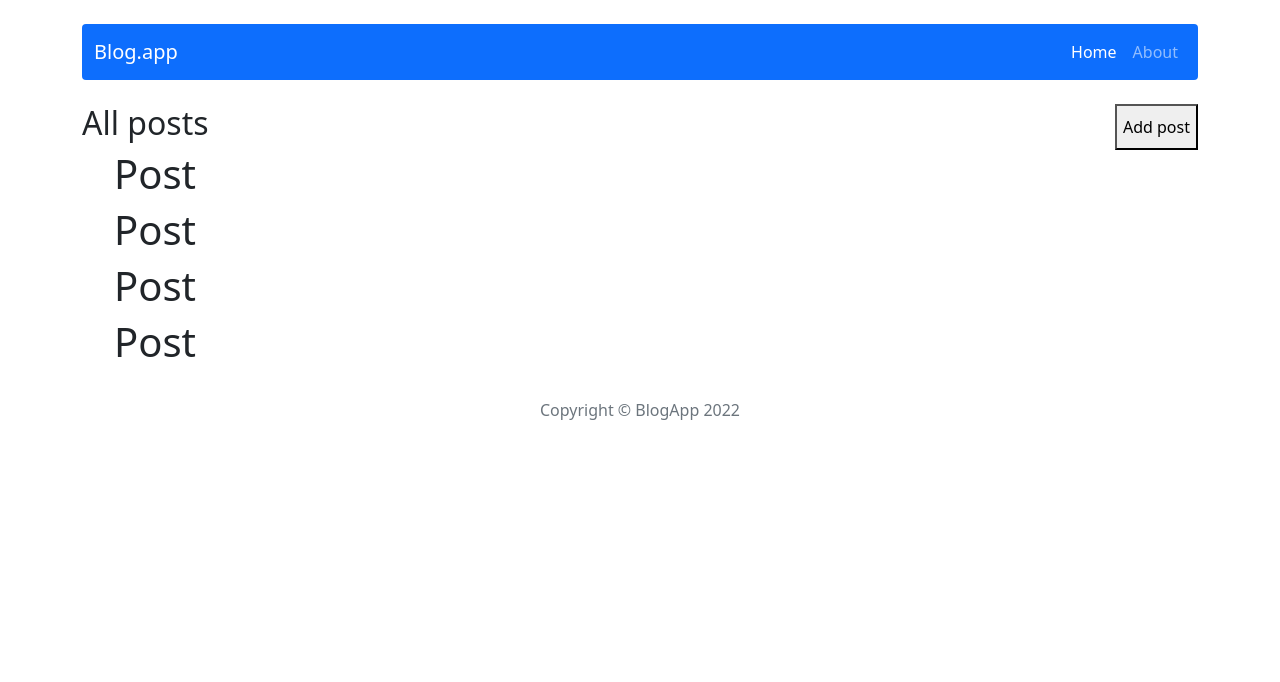
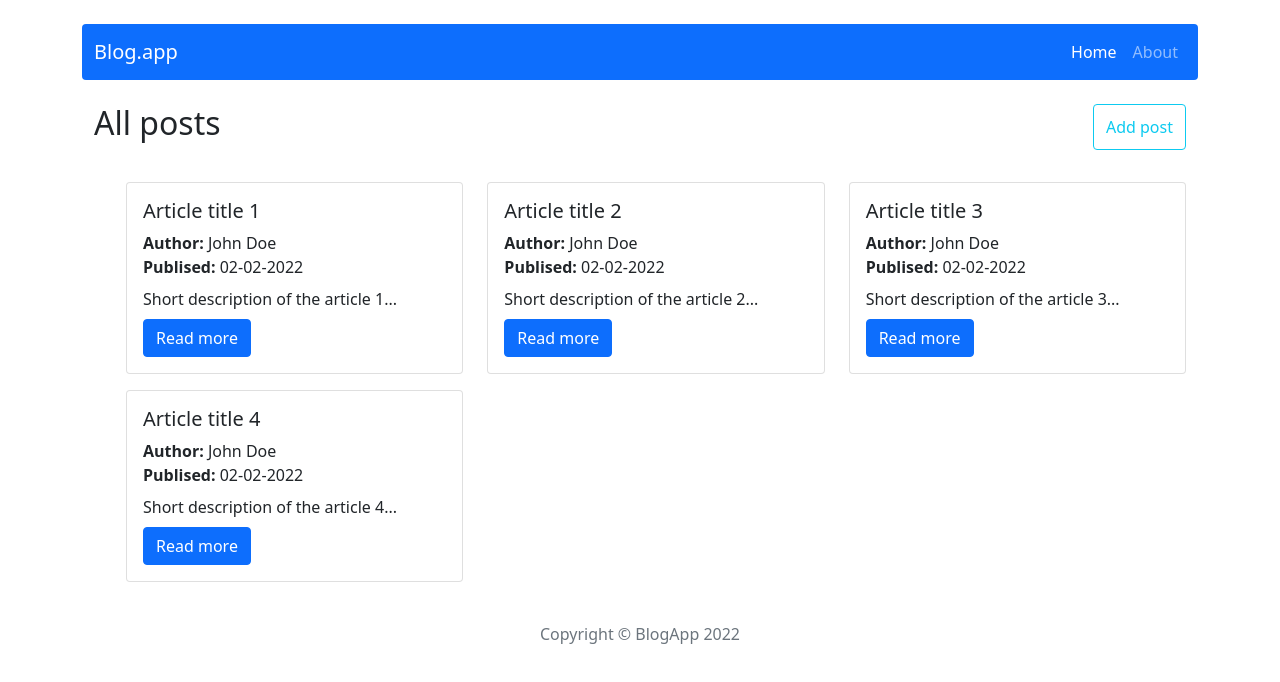
Before and after one commit to evacu8/react-blog-app, a React (Create React App) app: page / in a window 1280 px wide. Shown: the top 682 px of the page. Built offline with nearby package versions, Linux system fonts and the light colour scheme.

Commit message:
Add Post view

```diff
--- a/src/components/features/AllPosts/AllPosts.js
+++ b/src/components/features/AllPosts/AllPosts.js
@@ -2,22 +2,23 @@ import { useSelector } from "react-redux";
 import Post from '../../pages/Post/Post';
 import { getAllPosts } from "../../../redux/postsRedux";
 import { NavLink } from "react-bootstrap";
+import { Container } from "react-bootstrap";
 
 const AllPosts = () => {
 
   const posts = useSelector(state => getAllPosts(state));
 
   return (
-    <article >
-      <div className="d-flex justify-content-between">
+    <Container>
+      <div className="d-flex justify-content-between mb-4">
         <h2>All posts</h2>
-        <button variant="outline-primary" as={NavLink} to="/post/add">Add post</button>
+        <button type="button" className='btn btn-outline-info'>Add post</button>
       </div>
-      <ul>
+      <ul className="d-flex flex-wrap row">
         {posts.map(post =>
           <Post key={post.id} title={post.title} id={post.id} shortDescription={post.shortDescription} author={post.author} publishedDate={post.publishedDate}/>)}
       </ul>
-    </article>
+      </Container>
   );
 };
 
--- a/src/components/pages/Post/Post.js
+++ b/src/components/pages/Post/Post.js
@@ -1,9 +1,23 @@
-import styles from './Post.module.scss';
+import { Card } from 'react-bootstrap';
 
-const Post = () => {
+const Post = props => {
   return (
-    <div className={styles.post}>
-      <h1>Post</h1>
+    <div className='col-sm-6 col-lg-4 my-2'>
+      <Card >
+        <Card.Body>
+          <Card.Title>{props.title}</Card.Title>
+          <Card.Text className='my-0'>
+            <strong>Author:</strong> {props.author}
+          </Card.Text>
+          <Card.Text className='my-0'>
+            <strong>Publised:</strong> {props.publishedDate}
+          </Card.Text>
+          <Card.Text className='my-2'>
+            {props.shortDescription}
+          </Card.Text>
+          <button type="button" className='btn btn-primary'>Read more</button>
+        </Card.Body>
+      </Card>
     </div>
   );
 };
```
Also changed, not shown: src/components/pages/Post/Post.module.scss (deleted).
